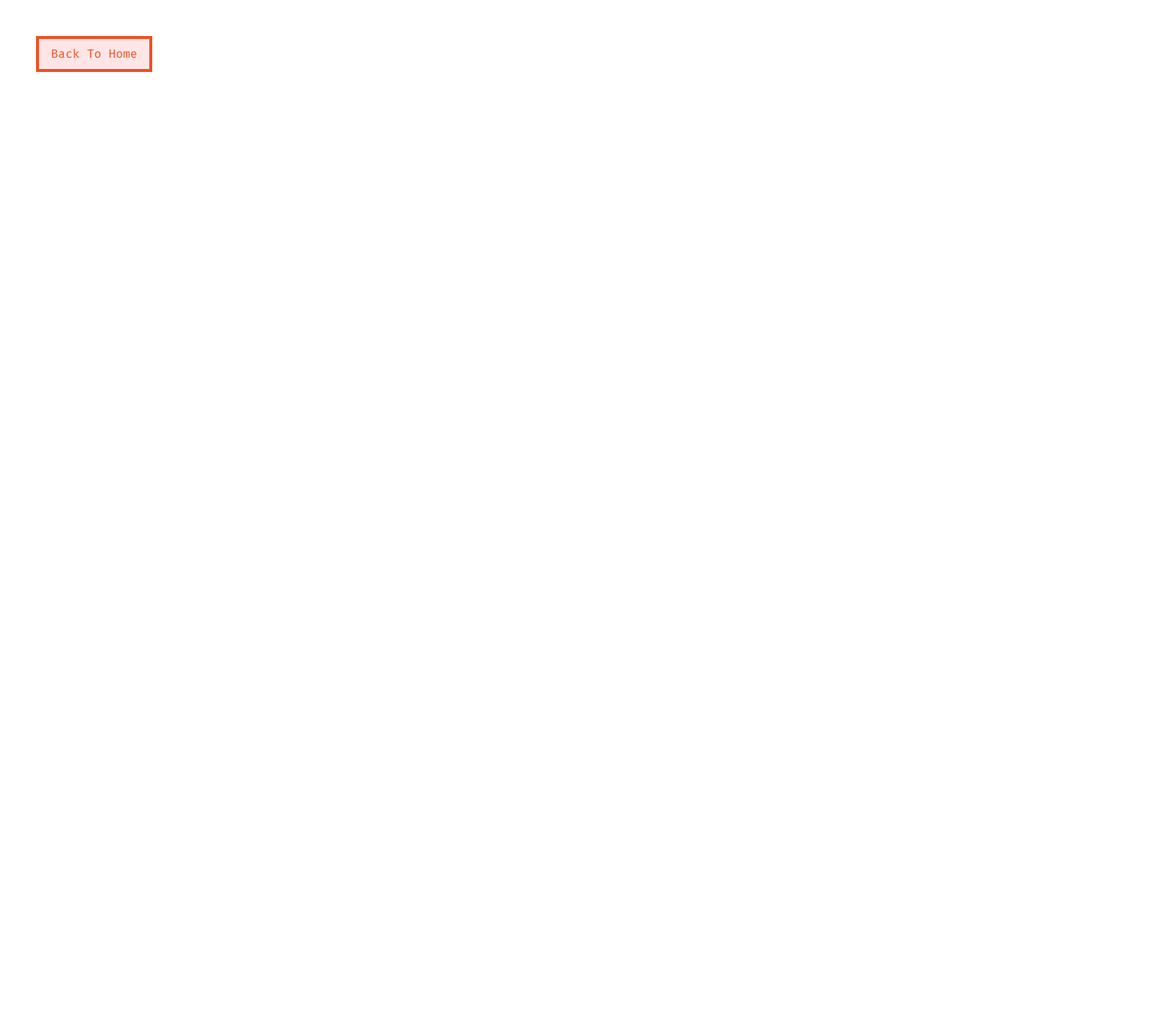
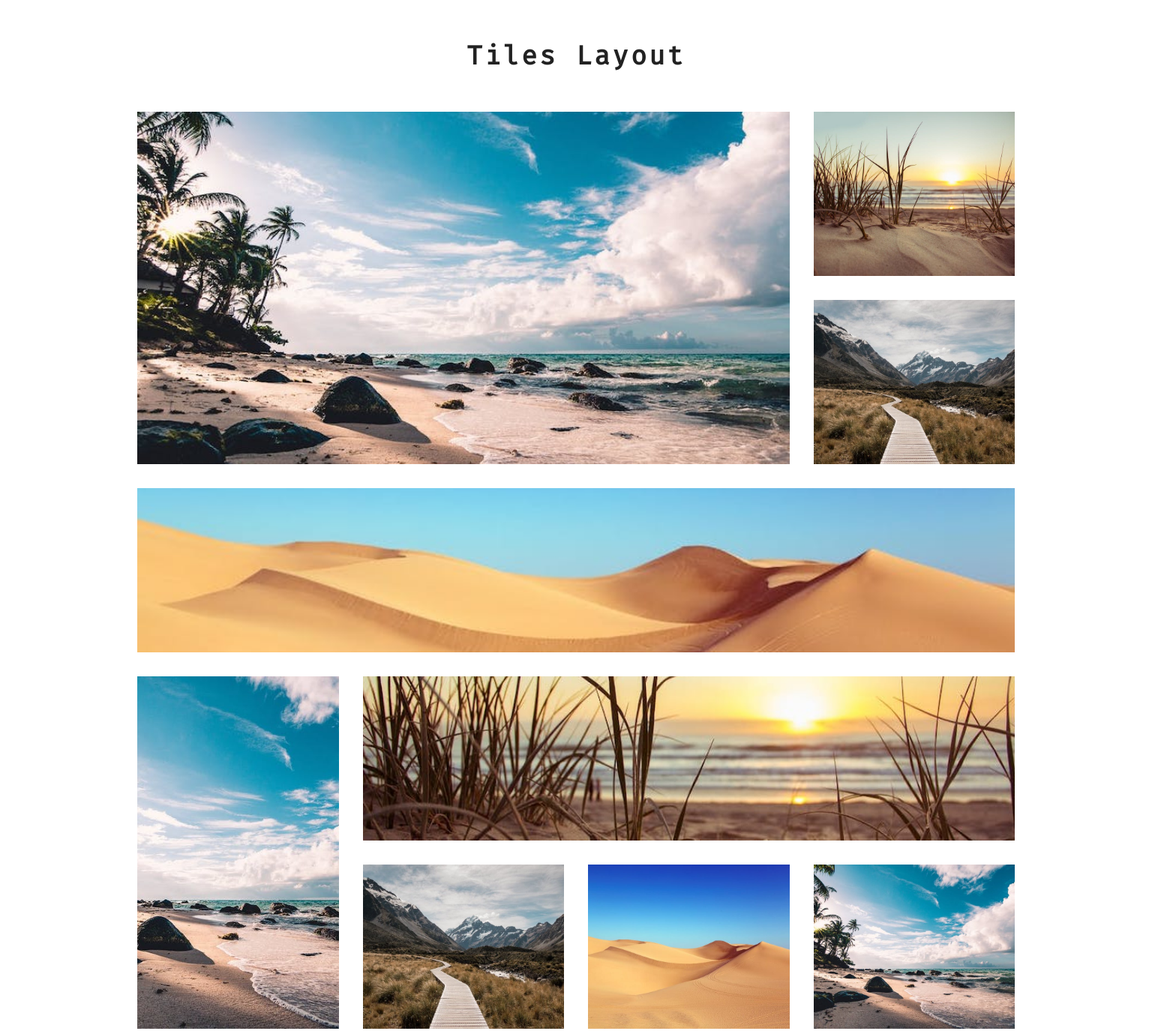
Before and after one commit to Lior-Lavon/css-grid-mini-project, a plain HTML site: page tiles.html in a window 1536 px wide. Shown: the top 1375 px of the page at 75% size. Before the commit the page ends 800 px from the top, so only its background shows below. Drawn offline with Linux system fonts and the light colour scheme.

Commit message:
adding tiles section

```diff
--- a/css/main.css
+++ b/css/main.css
@@ -247,3 +247,87 @@ p {
   column-gap: 2rem;
   grid-template-columns: repeat(auto-fill, minmax(367px, 1fr));
 }
+
+/********************/
+/* tiles            */
+/********************/
+
+.tiles .title {
+  text-align: center;
+}
+.tiles .title h1 {
+  width: 90%;
+  margin: 3rem auto;
+}
+
+.tile {
+  margin-bottom: 2rem;
+}
+
+.tiles-center {
+  width: 90%;
+  max-width: 1170px;
+  margin: 0 auto;
+
+  display: grid;
+  column-gap: 2rem;
+  grid-template-columns: repeat(auto-fit, minmax(367px, 1fr));
+}
+
+@media screen and (min-width: 1400px) {
+  .tiles-center {
+    display: grid;
+    gap: 2rem;
+    grid-template-columns: repeat(4, 1fr);
+    grid-template-rows: repeat(5, 219px);
+    grid-template-areas:
+      "a a a b"
+      "a a a c"
+      "d d d d"
+      "e f f f"
+      "e g h i";
+  }
+  .tile img {
+    height: 100%;
+    object-fit: cover;
+  }
+  .tile {
+    margin-bottom: 0;
+  }
+  .tile-1 {
+    grid-area: a;
+    background: red;
+  }
+  .tile-2 {
+    grid-area: b;
+    background: green;
+  }
+  .tile-3 {
+    grid-area: c;
+    background: blue;
+  }
+  .tile-4 {
+    grid-area: d;
+    background: orange;
+  }
+  .tile-5 {
+    grid-area: e;
+    background: darkblue;
+  }
+  .tile-6 {
+    grid-area: f;
+    background: palegreen;
+  }
+  .tile-7 {
+    grid-area: g;
+    background: khaki;
+  }
+  .tile-8 {
+    grid-area: h;
+    background: aqua;
+  }
+  .tile-9 {
+    grid-area: i;
+    background: grey;
+  }
+}
--- a/tiles.html
+++ b/tiles.html
@@ -20,6 +20,69 @@
     <link rel="stylesheet" href="./css/main.css" />
   </head>
   <body>
+    <section class="section tiles">
+      <!-- page title -->
+      <div class="title">
+        <h1>tiles layout</h1>
+      </div>
+
+      <!-- tiles center -->
+      <div class="tiles-center">
+        <!-- single tile -->
+        <article class="tile tile-1">
+          <img src="./images/size-image-1.jpeg" alt="" />
+        </article>
+        <!-- end of single tile -->
+
+        <!-- single tile -->
+        <article class="tile tile-2">
+          <img src="./images/size-image-2.jpeg" alt="" />
+        </article>
+        <!-- end of single tile -->
+
+        <!-- single tile -->
+        <article class="tile tile-3">
+          <img src="./images/size-image-3.jpeg" alt="" />
+        </article>
+        <!-- end of single tile -->
+
+        <!-- single tile -->
+        <article class="tile tile-4">
+          <img src="./images/size-image-4.jpeg" alt="" />
+        </article>
+        <!-- end of single tile -->
+
+        <!-- single tile -->
+        <article class="tile tile-5">
+          <img src="./images/size-image-1.jpeg" alt="" />
+        </article>
+        <!-- end of single tile -->
+
+        <!-- single tile -->
+        <article class="tile tile-6">
+          <img src="./images/size-image-2.jpeg" alt="" />
+        </article>
+        <!-- end of single tile -->
+
+        <!-- single tile -->
+        <article class="tile tile-7">
+          <img src="./images/size-image-3.jpeg" alt="" />
+        </article>
+        <!-- end of single tile -->
+
+        <!-- single tile -->
+        <article class="tile tile-8">
+          <img src="./images/size-image-4.jpeg" alt="" />
+        </article>
+        <!-- end of single tile -->
+
+        <!-- single tile -->
+        <article class="tile tile-9">
+          <img src="./images/size-image-1.jpeg" alt="" />
+        </article>
+        <!-- end of single tile -->
+      </div>
+    </section>
     <a href="index.html" class="btn">back to home</a>
   </body>
 </html>
```
